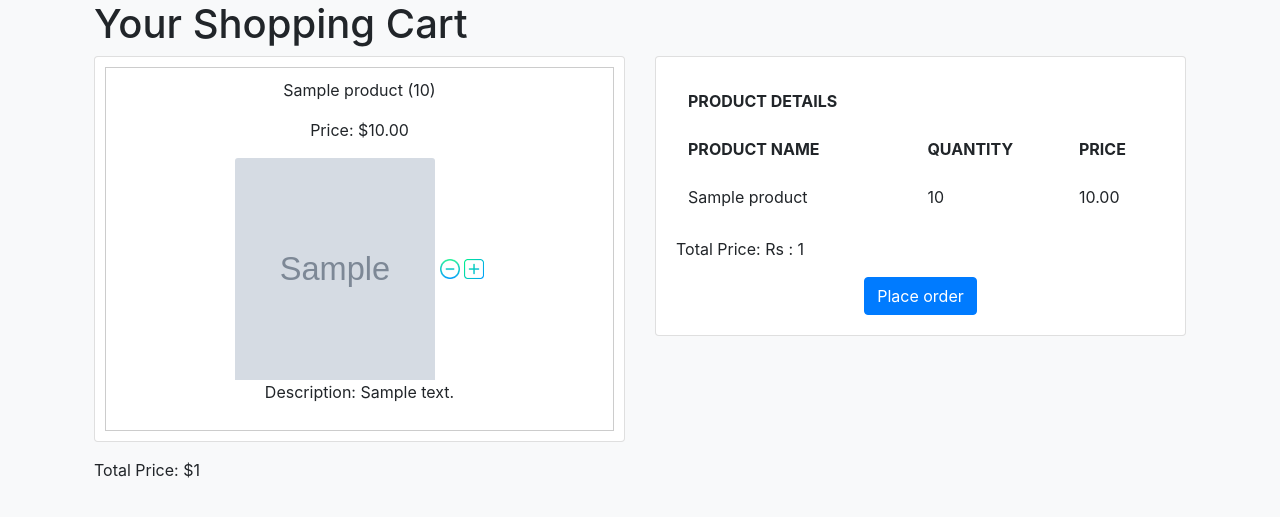
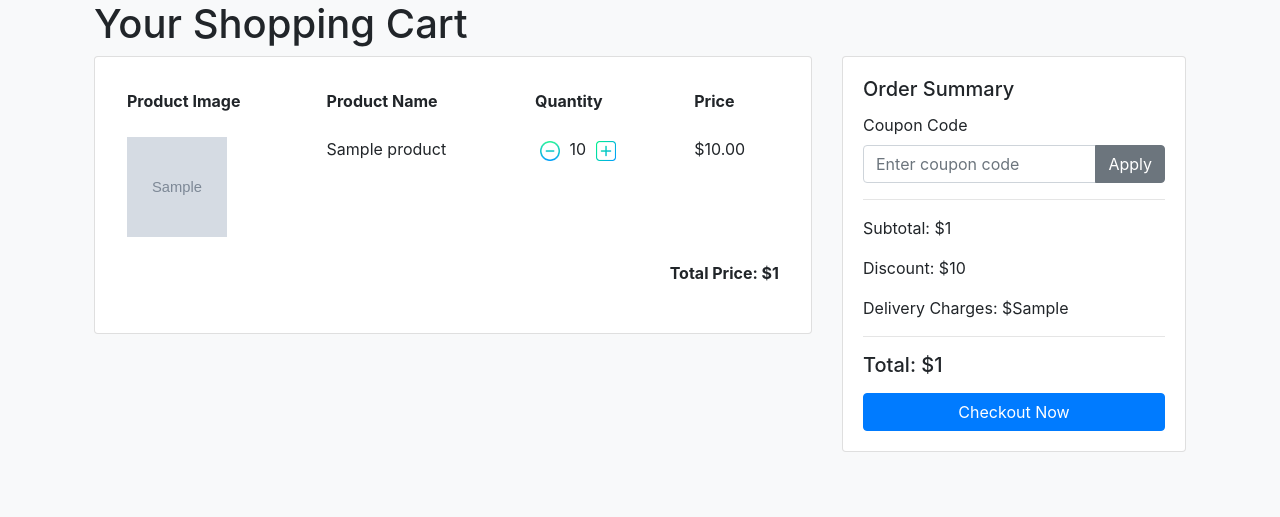
Before and after one commit to Er-shivam11/Ecommerce, a Django app: template luxmart/templates/cart.html in a window 1280 px wide. Shown: the part 56-573 px from the top of the page. Run offline with Django 4.2, Linux system fonts and the light colour scheme; tables that the repository leaves empty hold one stand-in row (values such as "Sample post"); the template is opened without the code that fills it: values that come from a table or form of the project are taken from there, most other values are stand-ins (such as "Sample title", 1, 10 or a date in 2020); grey boxes marked "Sample" are stand-in pictures; some libraries are stand-ins or nearby versions.

Commit message:
added card summary and coupon

```diff
--- a/luxmart/templates/cart.html
+++ b/luxmart/templates/cart.html
@@ -8,141 +8,114 @@
     <meta name="viewport" content="width=device-width, initial-scale=1, shrink-to-fit=no">
     <link rel="stylesheet" href="{% static 'css/bootstrap.css' %}">
     <link rel="stylesheet" href="{% static 'css/fontawesome.css' %}">
-    <link rel="stylesheet" href="{% static 'css/style.css' %}">
+    <!-- <link rel="stylesheet" href="{% static 'css/style.css' %}"> -->
     <link rel="stylesheet" href="{% static 'css/responsive.css' %}">
-    <title>Home Page</title>
+    <title>Cart Page</title>
     <style>
- .card-img-top {
+        .product-img {
+            width: 100px;
+            height: 100px;
             object-fit: cover;
-        height: 200px; /* Set the desired height */
-        width: 100%; /* Maintain aspect ratio */
         }
 
-		/* Add CSS styles for flex container and items */
-		.product-list {
-			display: flex;
-			flex-wrap: wrap; /* Allow items to wrap to the next row if necessary */
-			justify-content: space-between; /* Space items evenly along the main axis */
-			list-style: none; /* Remove list styles */
-			padding: 0;
+        .small-icon {
+            width: 20px;
+            height: auto;
+            margin: 0 5px;
         }
 
-		.product-item {
 
-			flex: 1; /* Grow to fill available space evenly */
-			/* Limit item width to avoid overcrowding */
-			margin: 10px; /* Add spacing between items */
-			border: 1px solid #ccc; /* Add a border for visual separation */
-			padding: 10px;
-			text-align: center;
-		}
 
-		/* Style the "Buy Now" button */
-		.buy-now-button {
-			display: block;
-			margin-top: 10px;
-			background-color: #007bff;
-			color: #fff;
-			text-decoration: none;
-			padding: 5px 10px;
-			border-radius: 5px;
-		}
-		.product-img {
-            max-width: 200px; /* Adjust the max-width as needed */
-            height: 222px; /* Maintain aspect ratio */
-        }
-		.small-icon {
-    width: 20px; /* Adjust the size as needed */
-    height: auto; /* Maintain aspect ratio */
-}
+
+
     </style>
 </head>
 
 <body class="m-3 p-3 bg-light">
-
     {% include "header.html" %}
 
     <div class="container p-4">
         <h1>Your Shopping Cart</h1>
         <div class="row">
-            <div class="col-sm-6">
-                <div class="row">
-                    <div class="col-12">
-                        {% for item in cart_items %}
-                        <div class="card mb-3">
-                            <div class="product-item">
-                                <p>{{ item.product.name }} ({{ item.quantity }})</p>
-                                <p>Price: ${{ item.product.price }}</p>
-                                <img src="{{ item.product.image.url }}" class="card-img-top product-img" alt="Card Image">
-
-                                <!-- Decrease product quantity button -->
-                                <a href="{% url 'decrease_quantity' item.id %}">
-                                    <img src="/static/images/m.png" class="card-img-top product-img small-icon" alt="Minus Icon">
-                                </a>
-                                <!-- Increase product quantity button -->
-                                <a href="{% url 'increase_quantity' item.id %}">
-                                    <img src="/static/images/p.png" class="card-img-top product-img small-icon" alt="Plus Icon">
-                                </a>
-                                <p>Description: {{ item.product.description }}</p>
-                            </div>
-                        </div>
-                        {% empty %}
-
-
-                        <p>Your cart is empty.</p>
-                        {% endfor %}
-                    </div>
-                </div>
-                <p>Total Price: ${{ total_price }}</p>
-            </div>
-            <div class="col-sm-6">
+            <!-- Left side: Cart items -->
+            <div class="col-lg-8 col-md-12">
                 <div class="card">
                     <div class="card-body">
                         <table class="table table-borderless">
                             <thead>
                                 <tr>
-                                <th scope="col">PRODUCT DETAILS</th>
+                                    <th scope="col">Product Image</th>
+                                    <th scope="col">Product Name</th>
+                                    <th scope="col">Quantity</th>
+                                    <th scope="col">Price</th>
                                 </tr>
-                              <tr>
-                                <th scope="row">PRODUCT NAME</th>
-                                <th scope="row">QUANTITY</th>
-                                <th scope="row">PRICE</th>
-                              </tr>
-
                             </thead>
                             <tbody>
+                                {% if cart_items %}
                                 {% for item in cart_items %}
-
                                 <tr>
-
+                                    <td><img src="{{ item.product.image.url }}" class="product-img" alt="Product Image"></td>
                                     <td>{{ item.product.name }}</td>
-                                <td>{{ item.quantity }}</td>
-                                <td>{{ item.product.price }}</td>
+                                    <td>
+                                        <a href="{% url 'decrease_quantity' item.id %}">
+                                            <img src="/static/images/m.png" class="small-icon" alt="Minus Icon">
+                                        </a>
+                                        {{ item.quantity }}
+                                        <a href="{% url 'increase_quantity' item.id %}">
+                                            <img src="/static/images/p.png" class="small-icon" alt="Plus Icon">
+                                        </a>
+                                    </td>
+                                    <td>${{ item.product.price }}</td>
                                 </tr>
-                              {% empty %}
-                        <p>Your cart is empty.</p>
                                 {% endfor %}
+                                <tr>
+                                    <td colspan="4" class="text-right"><strong>Total Price: ${{ total_price }}</strong></td>
+                                </tr>
+                                {% else %}
+                                <tr>
+                                    <td colspan="4">Your cart is empty.</td>
+                                </tr>
+                                {% endif %}
                             </tbody>
                         </table>
-                        <p>Total Price: Rs : {{ total_price }}</p>
-                        <div class="row">
-                            <div class="col-12 text-center">
-                                <a href="{% url 'order' %}" class="btn btn-primary">Place order</a>
+                    </div>
+                </div>
+            </div>
+
+            <!-- Right side: Summary card -->
+            <div class="col-lg-4 col-md-12">
+                <div class="card">
+                    <div class="card-body">
+                        <h5 class="card-title">Order Summary</h5>
+                        <form>
+                            <div class="form-group">
+                                <label for="couponCode">Coupon Code</label>
+                                <div class="input-group">
+                                    <input type="text" class="form-control" id="couponCode" placeholder="Enter coupon code">
+                                    <div class="input-group-append">
+                                        <button class="btn btn-secondary" type="button">Apply</button>
+                                    </div>
+                                </div>
+                            </div>
+                            <hr>
+                            <p>Subtotal: ${{ total_price }}</p>
+                            <p>Discount: ${{ discount }}</p>
+                            <p>Delivery Charges: ${{ delivery_charges }}</p>
+                            <hr>
+                            <h5>Total: ${{ total_price }}</h5>
+                            <a href="{% url 'order' %}" class="btn btn-primary btn-block mt-3">Checkout Now</a>
+                        </form>
                     </div>
                 </div>
             </div>
         </div>
     </div>
-        </div>
-    </div>
-    <script src="{% static 'js/jquery.min.js' %}"></script>
 
 
-    <!-- Bootstrap JS and other dependencies -->
+    <script src="{% static 'js/jquery.min.js' %}"></script>
     <script src="{% static 'js/bootstrap.js' %}"></script>
     <script src="{% static 'js/fontawesome.js' %}"></script>
     <script src="{% static 'js/custom.js' %}"></script>
 </body>
-</body>
 
 </html>
```
Lines whose indentation alone changed are shown as unchanged.
